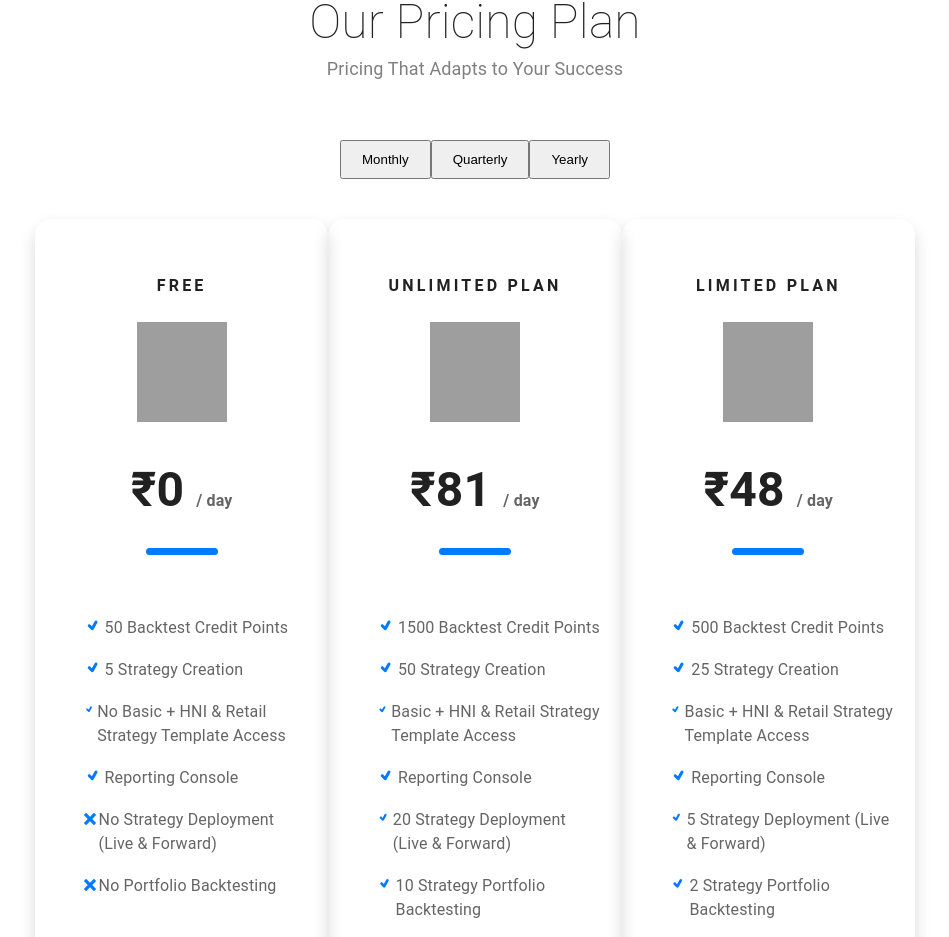
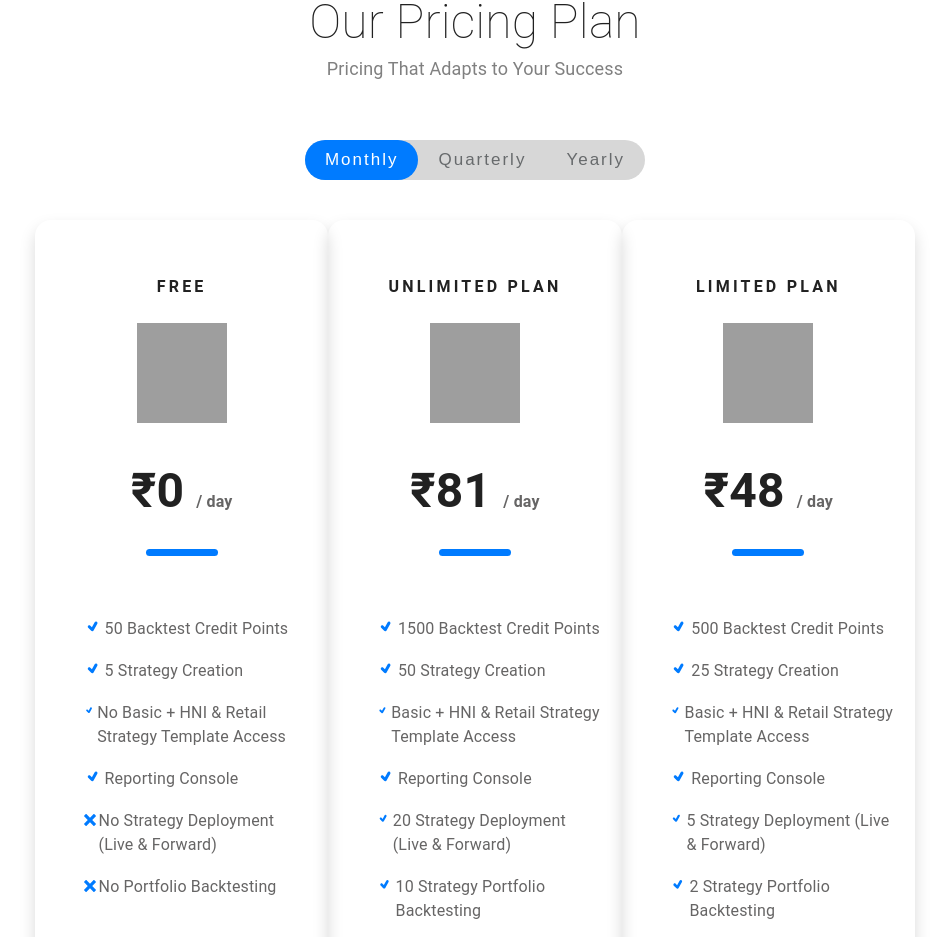
Before and after one commit to iamabhiCH/TruTrade---The-Trading-Application, a React (Create React App) app: page / in a window 1280 px wide. Shown: the part 2954-3891 px from the top of the page, without its empty margins (165-1114 px from the left). Built offline with nearby package versions, Linux system fonts and the light colour scheme; grey boxes are pictures that could not be loaded.

Commit message:
Styling price button which depends on m q y

```diff
--- a/src/components/pricing.js
+++ b/src/components/pricing.js
@@ -11,6 +11,7 @@ const Pricing = () => {
         unlimited: 81,
         limited: 48,
     });
+    const [active, setActive] = useState("monthly");
 
     const pricingData = [
         {
@@ -61,6 +62,7 @@ const Pricing = () => {
             unlimited: 81,
             limited: 48,
         });
+        setActive("monthly");
     };
     const handleQuarterly = () => {
         setPriceData({
@@ -68,6 +70,7 @@ const Pricing = () => {
             unlimited: 69,
             limited: 41,
         });
+        setActive("quarterly");
     };
     const handleYearly = () => {
         setPriceData({
@@ -75,6 +78,7 @@ const Pricing = () => {
             unlimited: 58,
             limited: 34,
         });
+        setActive("yearly");
     };
 
     return (
@@ -84,13 +88,25 @@ const Pricing = () => {
                 <p>Pricing That Adapts to Your Success</p>
             </div>
             <div className="priceMenus">
-                <div className="priceMenuBtn">
+                <div
+                    className={`priceMenuBtn ${
+                        active === "monthly" ? "btnSelected" : ""
+                    }`}
+                >
                     <button onClick={handleMonthly}>Monthly</button>
                 </div>
-                <div className="priceMenuBtn">
+                <div
+                    className={`priceMenuBtn ${
+                        active === "quarterly" ? "btnSelected" : ""
+                    }`}
+                >
                     <button onClick={handleQuarterly}>Quarterly</button>
                 </div>
-                <div className="priceMenuBtn">
+                <div
+                    className={`priceMenuBtn ${
+                        active === "yearly" ? "btnSelected" : ""
+                    }`}
+                >
                     <button onClick={handleYearly}>Yearly</button>
                 </div>
             </div>
--- a/src/components/pricingCard.css
+++ b/src/components/pricingCard.css
@@ -1,9 +1,9 @@
-.pricing-head h1{
+.pricing-head h1 {
     font-size: 3rem;
     font-weight: 100;
     text-align: center;
 }
-.pricing-head p{
+.pricing-head p {
     font-size: 18px;
     text-align: center;
     margin-top: -35px;
@@ -108,7 +108,37 @@
     align-items: center;
     padding: 40px 0;
 }
+.priceMenuBtn{
+    background-color: #d7d7d7;
+}
+
+.priceMenuBtn:nth-child(1){
+    border-top-left-radius: 20px;
+    border-bottom-left-radius: 20px;
+}
+
+.priceMenuBtn:nth-child(3){
+    border-top-right-radius: 20px;
+    border-bottom-right-radius: 20px;
+}
 
 .priceMenuBtn > button {
+    border-radius: 20px;
     padding: 10px 20px;
+    border: none;
+    font-size: 17px;
+    letter-spacing: 2px;
+    color: #676a6c;
+    background-color: transparent;
+    transition: 0.1s ease-in-out all;
 }
+
+.priceMenuBtn > button:active {
+    background-color: rgb(0, 123, 255);
+    color: #fff;
+}
+
+.btnSelected > button {
+    background-color: rgb(0, 123, 255);
+    color: #fff;
+}
```
